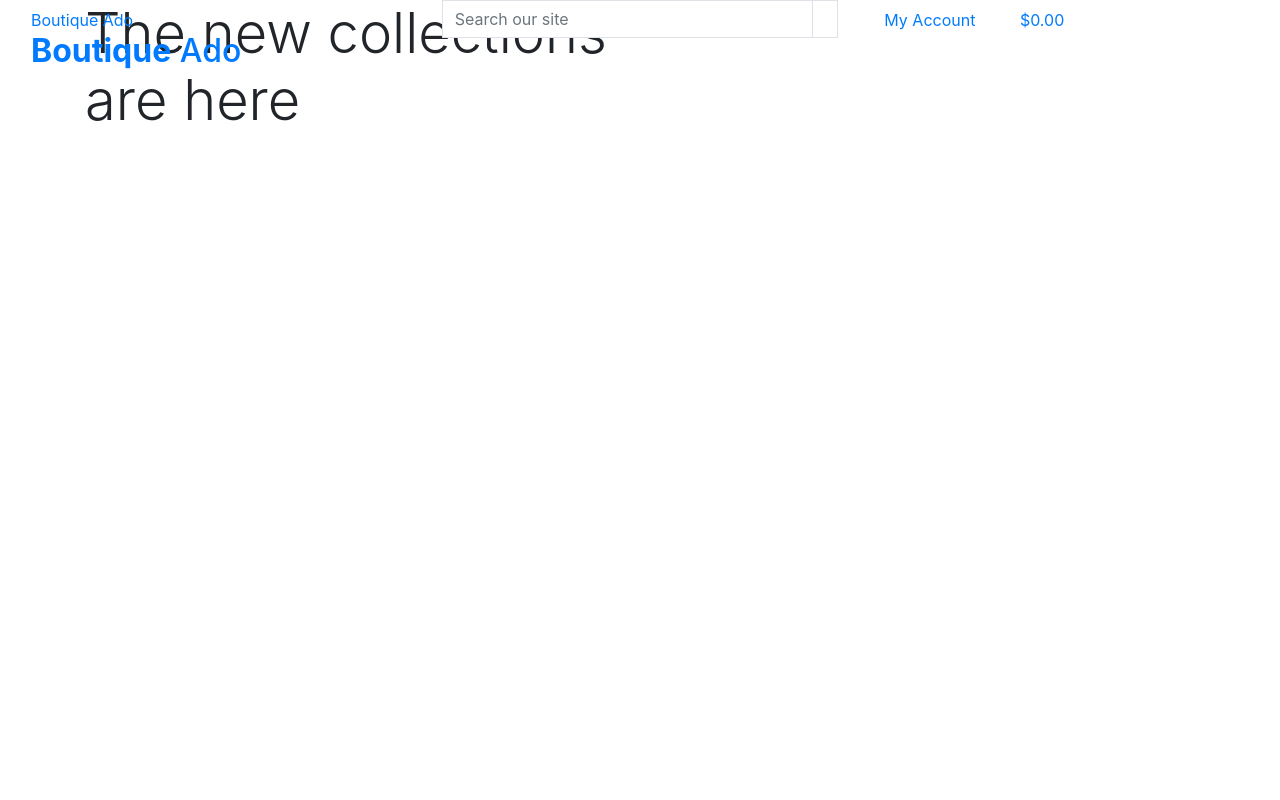
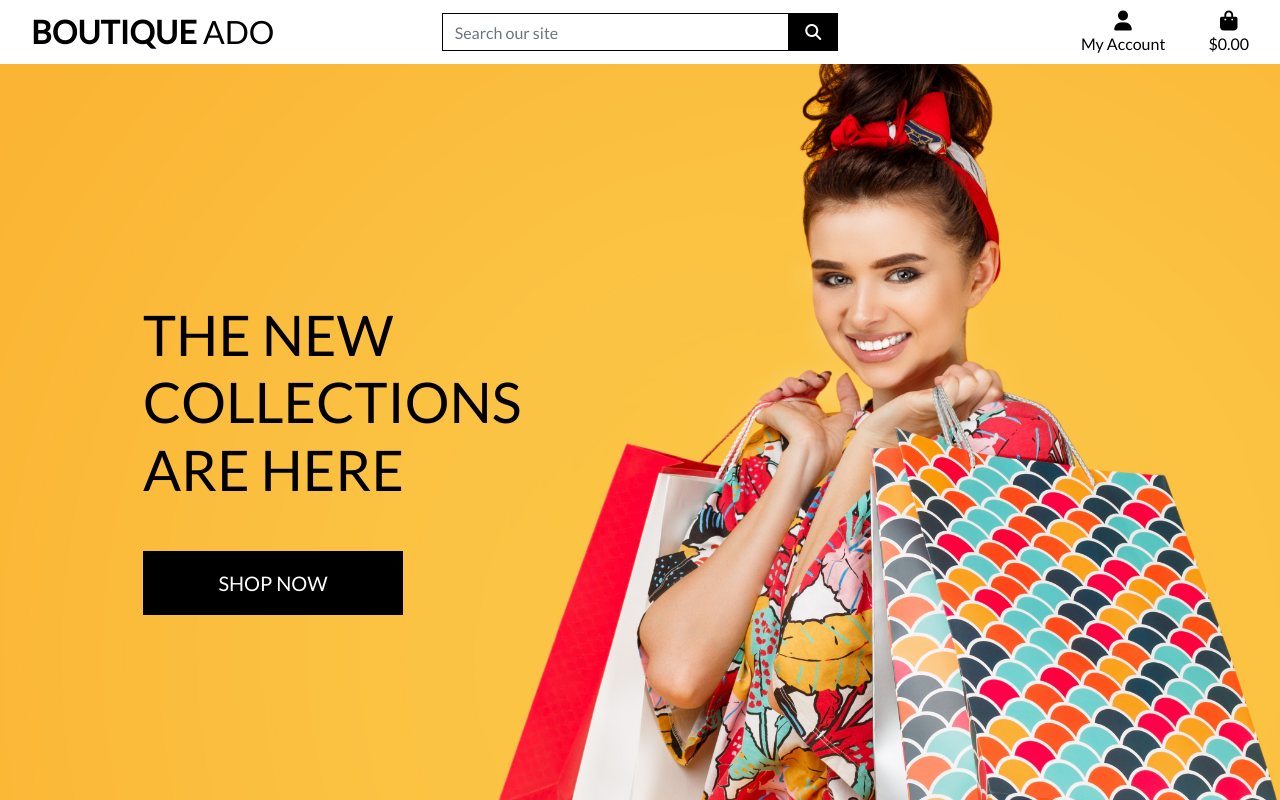
Before and after one commit to LogisticBravo/boutique_ado_v1, a Django app: page / in a window 1280 px wide. Run offline with Django 3.2, Linux system fonts and the light colour scheme; some libraries are stand-ins or nearby versions.

Commit message:
completed home page header and css

```diff
--- a/boutique_ado/settings.py
+++ b/boutique_ado/settings.py
@@ -155,6 +155,10 @@ USE_TZ = True
 # https://docs.djangoproject.com/en/3.2/howto/static-files/
 
 STATIC_URL = '/static/'
+STATICFILES_DIRS = (os.path.join(BASE_DIR, 'static'),)
+
+MEDIA_URL = '/media/'
+MEDIA_ROOT = os.path.join(BASE_DIR, 'media')
 
 # Default primary key field type
 # https://docs.djangoproject.com/en/3.2/ref/settings/#default-auto-field
--- a/boutique_ado/urls.py
+++ b/boutique_ado/urls.py
@@ -15,6 +15,8 @@ Including another URLconf
 """
 from django.contrib import admin
 from django.urls import path, include
+from django.conf import settings
+from django.conf.urls.static import static
 import debug_toolbar
 
 urlpatterns = [
@@ -22,4 +24,4 @@ urlpatterns = [
     path('accounts/', include('allauth.urls')),
     path('', include('home.urls')),
     path('__debug__/', include(debug_toolbar.urls)),
-]
+] + static(settings.MEDIA_URL, document_root=settings.MEDIA_ROOT)
--- a/home/templates/home/index.html
+++ b/home/templates/home/index.html
@@ -4,9 +4,7 @@
 {% block page_header %}
     <div class="container header-container">
         <div class="row">
-            <div class="col">
-
-            </div>
+            <div class="col"></div>
         </div>
     </div>
 {% endblock %}
@@ -20,7 +18,7 @@
                 </h1>
                 <div class="my-5">
                     <h4>
-                    <a href="" class="shop-now-button btn btn-lg rounded-0 text-uppercase py-3"></a>
+                        <a href="" class="shop-now-button btn btn-lg rounded-0 text-uppercase py-3">Shop Now</a>
                     </h4>
                 </div>
             </div>
--- /dev/null
+++ b/static/css/base.css
@@ -0,0 +1,85 @@
+html {
+    height: 100%;
+}
+
+body {
+    background: url('/media/homepage_background_cropped.jpeg') no-repeat center center fixed;
+    background-size: cover;
+    height: calc(100vh - 164px);
+    color: #555;
+    font-family: 'Lato';
+}
+
+.bg-white {
+    background-color: white;
+}
+
+/* from Bulma */
+.icon {
+    align-items: center;
+    display: inline-flex;
+    justify-content: center;
+    height: 1.5rem;
+    width: 1.5rem;
+}
+
+.logo-font {
+    text-transform: uppercase;
+}
+
+.main-logo-link {
+    width: fit-content;
+}
+
+.shop-now-button {
+    background: black;
+    color: white;
+    min-width: 260px;
+}
+
+.btn-black {
+    background: black;
+    color: white;
+}
+
+.shop-now-button:hover,
+.shop-now-button:active,
+.shop-now-button:focus,
+.btn-black:hover,
+.btn-black:active,
+.btn-black:focus {
+    background: #222;
+    color: white;
+}
+
+.text-black {
+    color: #000 !important;
+}
+
+.border-black {
+    border: 1px solid black !important;
+}
+
+/* -------------------------------- Media Queries */
+
+/* Slightly larger container on xl screens */
+@media (min-width: 1200px) {
+  .container {
+    max-width: 80%;
+  }
+}
+
+/* fixed top navbar only on medium and up */
+@media (min-width: 992px) {
+    .fixed-top-desktop-only {
+        position: fixed;
+        top: 0;
+        right: 0;
+        left: 0;
+        z-index: 1030;
+    }
+
+    .header-container {
+        padding-top: 164px;
+    }
+}
--- a/templates/base.html
+++ b/templates/base.html
@@ -3,9 +3,9 @@
 <!doctype html>
 <html lang="en">
   <head>
+
     {% block meta %}
-    <!-- Required meta tags -->
-        <meta http-equiv="X-UA-Compatabile" content="ie=edge">
+        <meta http-equiv="X-UA-Compatible" content="ie=edge">
         <meta charset="utf-8">
         <meta name="viewport" content="width=device-width, initial-scale=1, shrink-to-fit=no">
     {% endblock %}
@@ -14,14 +14,18 @@
     {% endblock %}
 
     {% block corecss %}
-    <!-- Bootstrap CSS -->
         <link rel="stylesheet" href="https://stackpath.bootstrapcdn.com/bootstrap/4.4.1/css/bootstrap.min.css" integrity="sha384-Vkoo8x4CGsO3+Hhxv8T/Q5PaXtkKtu6ug5TOeNV6gBiFeWPGFN9MuhOf23Q9Ifjh" crossorigin="anonymous">
+        <link rel="stylesheet" href="{% static 'css/base.css' %}">
+        <link rel="preconnect" href="https://fonts.googleapis.com">
+        <link rel="preconnect" href="https://fonts.gstatic.com" crossorigin>
+        <link href="https://fonts.googleapis.com/css2?family=Lato&display=swap" rel="stylesheet">
     {% endblock %}
 
     {% block extra_css %}
     {% endblock %}
 
     {% block corejs %}
+        <script src="https://kit.fontawesome.com/35a878bce2.js" crossorigin="anonymous"></script>
         <script src="https://code.jquery.com/jquery-3.4.1.slim.min.js" integrity="sha384-J6qa4849blE2+poT4WnyKhv5vZF5SrPo0iEjwBvKU7imGFAV0wwj1yYfoRSJoZ+n" crossorigin="anonymous"></script>
         <script src="https://cdn.jsdelivr.net/npm/popper.js@1.16.0/dist/umd/popper.min.js" integrity="sha384-Q6E9RHvbIyZFJoft+2mJbHaEWldlvI9IOYy5n3zV9zzTtmI3UksdQRVvoxMfooAo" crossorigin="anonymous"></script>
         <script src="https://stackpath.bootstrapcdn.com/bootstrap/4.4.1/js/bootstrap.min.js" integrity="sha384-wfSDF2E50Y2D1uUdj0O3uMBJnjuUD4Ih7YwaYd1iqfktj0Uod8GCExl3Og8ifwB6" crossorigin="anonymous"></script>
@@ -33,16 +37,15 @@
     <title>Boutique Ado {% block extra_title %}{% endblock %}</title>
   </head>
   <body>
-    <header class="container-fluid fixed-top">
+    <header class="container-fluid fixed-top bg-white">
         <div class="row">
             <div class="col-12 col-lg-4 my-auto py-1 py-lg-0 text-center text-lg-left">
-                <a href="{% url 'home' %}" class="nav-link main-logo-link">Boutique Ado
-                    <h2 class="logo font text-black my-0"><strong>Boutique</strong> Ado</h2>
+                <a href="{% url 'home' %}" class="nav-link main-logo-link">
+                    <h2 class="logo-font text-black my-0"><strong>Boutique</strong> Ado</h2>
                 </a>
             </div>
-
-            <div class="col-12 col-lg-4 py-1 py-lg-0">
-                <form method="GET" action="{% url 'products' %}">
+            <div class="col-12 col-lg-4 my-auto py-1 py-lg-0">
+                <form method="GET" action="">
                     <div class="input-group w-100">
                         <input class="form-control border border-black rounded-0" type="text" name="q" placeholder="Search our site">
                         <div class="input-group-append">
@@ -55,8 +58,8 @@
                     </div>
                 </form>
             </div>
-            <div class="col-12 col-lg-4 py-1 py-lg-0">
-                <ul class="list-inline list-unstyled">
+            <div class="col-12 col-lg-4 my-auto py-1 py-lg-0">
+                <ul class="list-inline list-unstyled text-center text-lg-right my-0">
                     <li class="list-inline-item dropdown">
                         <a class="text-black nav-link" href="#" id="user-options" data-toggle="dropdown" aria-haspopup="true" aria-expanded="false">
                             <div class="text-center">
@@ -67,9 +70,9 @@
                         <div class="dropdown-menu border-0" aria-labelledby="user-options">
                             {% if request.user.is_authenticated %}
                                 {% if request.user.is_superuser %}
-                                    <a href="{% url 'add_product' %}" class="dropdown-item">Product Management</a>
+                                    <a href="" class="dropdown-item">Product Management</a>
                                 {% endif %}
-                                <a href="{% url 'profile' %}" class="dropdown-item">My Profile</a>
+                                <a href="" class="dropdown-item">My Profile</a>
                                 <a href="{% url 'account_logout' %}" class="dropdown-item">Logout</a>
                             {% else %}
                                 <a href="{% url 'account_signup' %}" class="dropdown-item">Register</a>
@@ -78,7 +81,7 @@
                         </div>
                     </li>
                     <li class="list-inline-item">
-                        <a class="{% if grand_total %}text-info font-weight-bold{% else %}text-black{% endif %} nav-link" href="{% url 'view_bag' %}">
+                        <a class="{% if grand_total %}text-info font-weight-bold{% else %}text-black{% endif %} nav-link" href="">
                             <div class="text-center">
                                 <div><i class="fas fa-shopping-bag fa-lg"></i></div>
                                 <p class="my-0">
@@ -109,5 +112,6 @@
     {% block postloadjs %}
     {% endblock %}
 
+
   </body>
 </html>
```
Also changed, not shown: media/homepage_background_cropped.jpeg (added). Lines whose indentation alone changed are shown as unchanged.
